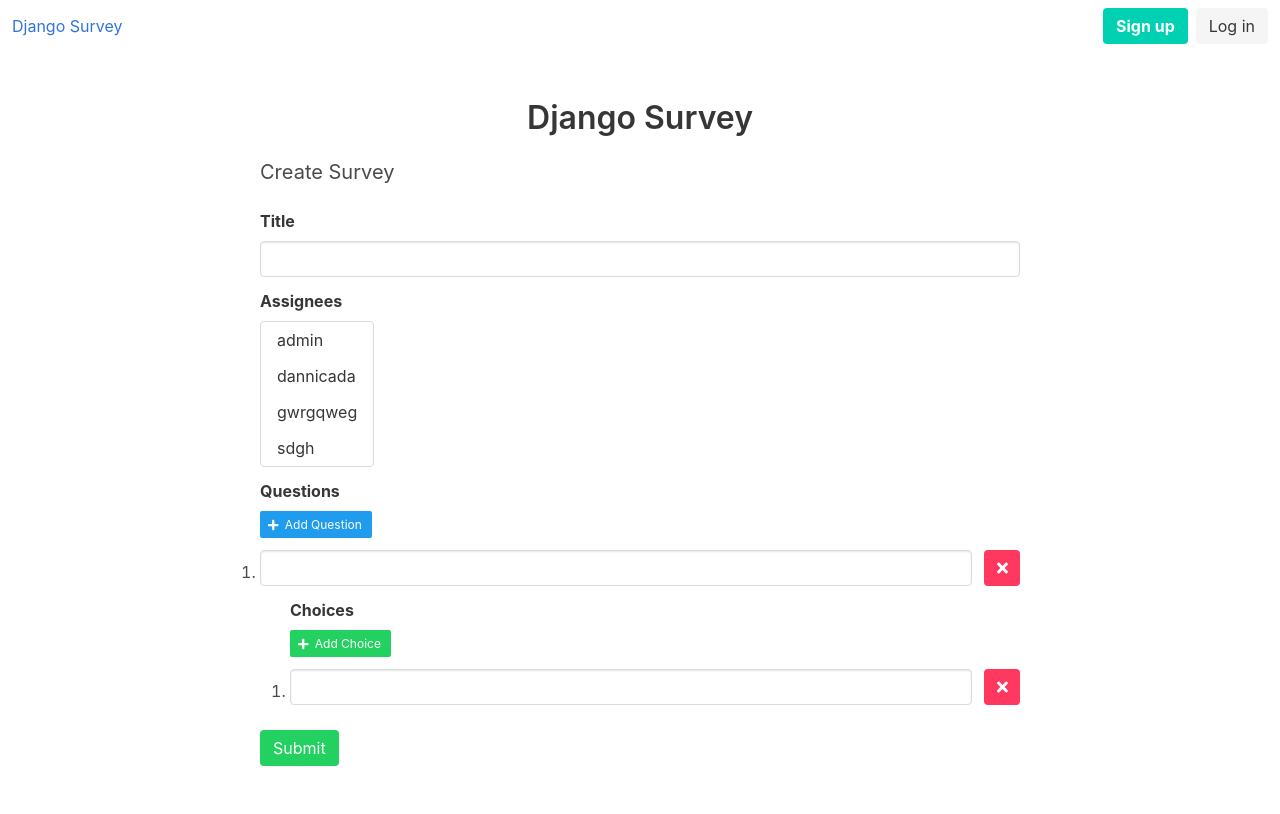
After one commit to dannicada/django_survey, a Django app: template survey/templates/survey/create_survey.html in a window 1280 px wide. The commit adds this page. Run offline with Django 3.2, Linux system fonts and the light colour scheme; the template is opened without the code that fills it: values that come from a table or form of the project are taken from there, others are empty; data comes from the database, SQL or seed files in the repository; both versions use the stored data as it was after the commit; parts of the project's set-up code (start-up, migrations or seed data) failed here and were passed over; some libraries are stand-ins or nearby versions.

Commit message:
just added the create_survey template

```diff
--- a/django_survey/settings.py
+++ b/django_survey/settings.py
@@ -124,3 +124,4 @@ STATIC_URL = '/static/'
 # custom
 LOGOUT_REDIRECT_URL = '/login/'
 LOGIN_REDIRECT_URL = '/profile/'
+LOGIN_URL = '/login/'
--- a/survey/templates/survey/base.html
+++ b/survey/templates/survey/base.html
@@ -30,8 +30,8 @@
           Profile
         </a>
         <!-- update this later -->
-        <a class="navbar-item" href="#">
-          Create Survey
+        <a class="navbar-item" href="{% url 'survey_create' %}">
+            Create Survey
         </a>
       </div>
       {% endif %}
--- /dev/null
+++ b/survey/templates/survey/create_survey.html
@@ -0,0 +1,201 @@
+<!-- create_survey.html -->
+{% extends 'survey/base.html' %}
+
+{% block content %}
+<script src="https://cdn.jsdelivr.net/npm/vue@2.6.10/dist/vue.js"></script>
+<section class="section">
+  <div class="container">
+    <h1 class="title has-text-centered">
+      Django Survey
+    </h1>
+
+    <div class="columns">
+      <div class="column is-offset-2 is-8">
+        <h2 class="subtitle">
+          Create Survey
+        </h2>
+
+        <form action="{% url 'survey_create' %}" id="survey-form" method="POST">
+          {% csrf_token %}
+          <div class="field">
+            <label for="title" class="label">
+              Title
+            </label>
+            <div class="control">
+              <input type="text" class="input" name="title" id="title">
+            </div>
+            <p class="help is-danger">{{ title_error }}</p>
+          </div>
+
+          <div class="field">
+            <label for="" class="label">Assignees</label>
+            <div class="control">
+              <div class="select is-multiple">
+                <select multiple size="4" name="assignees">
+                  {% for user in users %}
+                  <option value="{{ user.id }}">{{ user.username }}</option>
+                  {% endfor %}
+                </select>
+              </div>
+              <p class="help is-danger">{{ assignee_error }}</p>
+            </div>
+          </div>
+
+          <div class="field">
+            <label for="" class="label">Questions</label>
+            <div class="control">
+              <a @click.stop="addQuestion" class="button is-info is-small">
+                <span class="icon">
+                  <i class="fas fa-plus"></i>
+                </span>
+                <span>Add Question</span>
+              </a>
+            </div>
+            <p class="help is-danger">{{ questions_error }}</p>
+          </div>
+          <ol>
+            <li
+            	style="padding-bottom: 25px;"
+            	v-for="question in questions"
+            	:key="'question_' + question.id">
+              <div class="field is-grouped">
+                <label :for="'question_' + question.id" class="label">
+                </label>
+                <div class="control is-expanded">
+                  <input type="text" class="input" v-model="question.text">
+                </div>
+                <div class="control">
+                  <a @click.stop="removeQuestion(question)" class="button is-danger">
+                    <span class="icon is-small">
+                      <i class="fas fa-times"></i>
+                    </span>
+                  </a>
+                </div>
+              </div>
+              <div style="margin-left: 30px;">
+                <div class="field">
+                  <label for="" class="label">Choices</label>
+                  <div class="control">
+                    <a @click.stop="addChoice(question)" class="button is-success is-small">
+                      <span class="icon is-small">
+                        <i class="fas fa-plus"></i>
+                      </span>
+                      <span>Add Choice</span>
+                    </a>
+                  </div>
+                </div>
+
+                <ol>
+                  <li v-for="choice in question.choices" :key="'choice_' + choice.id">
+                    <div class="field is-grouped">
+                      <label :for="'choice_' + choice.id" class="label">
+                      </label>
+                      <div class="control is-expanded">
+                        <input type="text" class="input" v-model="choice.text">
+                      </div>
+                      <div class="control">
+                        <a @click.stop="removeChoice(question, choice)" class="button is-danger">
+                          <span class="icon is-small">
+                            <i class="fas fa-times"></i>
+                          </span>
+                        </a>
+                      </div>
+                    </div>
+                  </li>
+                </ol>
+
+              </div>
+              <input
+              	v-if="validQuestion(question)"
+              	type="hidden"
+              	name="questions"
+              	:value="serializeQuestion(question)">
+            </li>
+          </ol>
+          <div class="field">
+            <div class="control">
+              <button class="button is-success">Submit</button>
+            </div>
+          </div>
+        </form>
+      </div>
+    </div>
+
+  </div>
+
+</section>
+
+<script>
+new Vue({
+  delimiters: ['[[', ']]'],
+  el: '#survey-form',
+  data: {
+    questionId: 1,
+    choiceId: 1,
+    questions: []
+  },
+  methods: {
+    addQuestion: function() {
+      var _this = this;
+      _this.questions.push({
+        id: _this.questionId,
+        text: '',
+        choices: [{
+          id: _this.choiceId,
+          text: ''
+        }]
+      });
+      _this.questionId++;
+      _this.choiceId++;
+    },
+    removeQuestion: function(question) {
+      var questions = this.questions.slice();
+      var idx = questions.indexOf(question);
+      questions.splice(idx, 1)
+      this.questions = questions;
+    },
+    addChoice: function(question) {
+      var _this = this;
+      question.choices.push({
+        id: _this.choiceId,
+        text: ''
+      });
+      var idx = _this.questions.indexOf(question);
+      var questions = _this.questions.slice();
+      questions[idx] = question;
+      _this.questions = questions;
+      _this.choiceId++;
+    },
+    removeChoice: function(question, choice) {
+      var questions = this.questions.slice();
+      var qIdx = questions.indexOf(question);
+      var cIdx = question.choices.indexOf(choice);
+      question.choices.splice(cIdx, 1);
+      questions[qIdx] = question;
+      this.questions = questions;
+    },
+    serializeQuestion: function(question) {
+      var q = Object.assign({}, question);
+      q.choices = q.choices.filter(function(c){
+        return Boolean(c.text);
+      });
+      return JSON.stringify(q);
+    },
+    validQuestion: function(question) {
+      var valid = Boolean(question.text);
+      if (valid) {
+        var choices = question.choices.filter(function(c) {
+          return Boolean(c.text);
+        });
+        valid = Boolean(choices);
+      }
+      return valid;
+    }
+  },
+  mounted: function() {
+    this.addQuestion()
+  }
+})
+</script>
+
+{% endblock %}
--- a/survey/urls.py
+++ b/survey/urls.py
@@ -8,4 +8,5 @@ urlpatterns = [
     path('login/', auth_views.LoginView.as_view(template_name='survey/login.html'), name='login'),
     path('profile/', views.ProfileView.as_view(), name='profile'),
     path('logout/', auth_views.LogoutView.as_view(), name='logout'),
+    path=('surveys/create/', views.SurveyCreateView.as_view(), name='survey_create'),
 ]
```
Also changed, not shown: survey/models.py (added, +92 -0 lines), survey/views.py (+56 -3 lines), db.sqlite3, survey/migrations/0001_initial.py (added).
